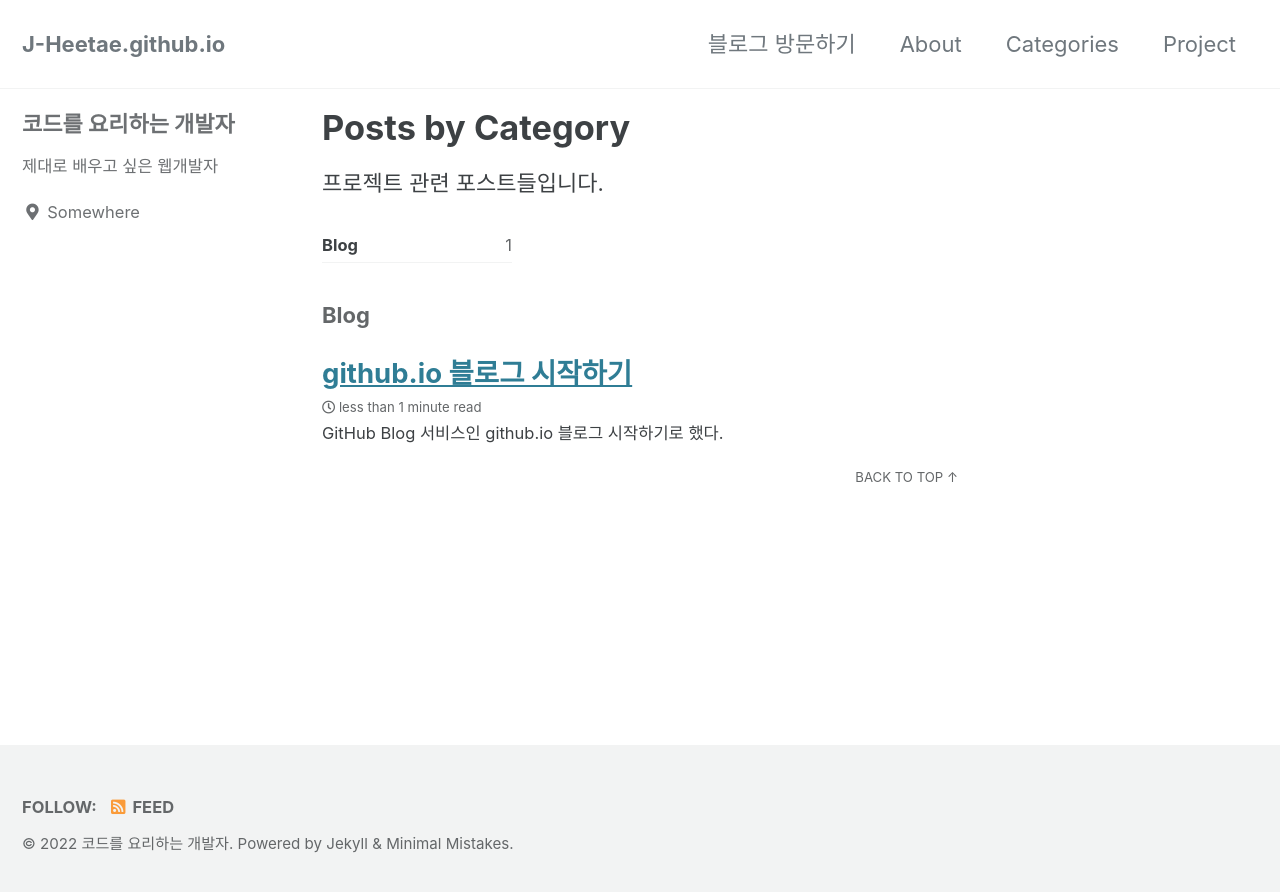
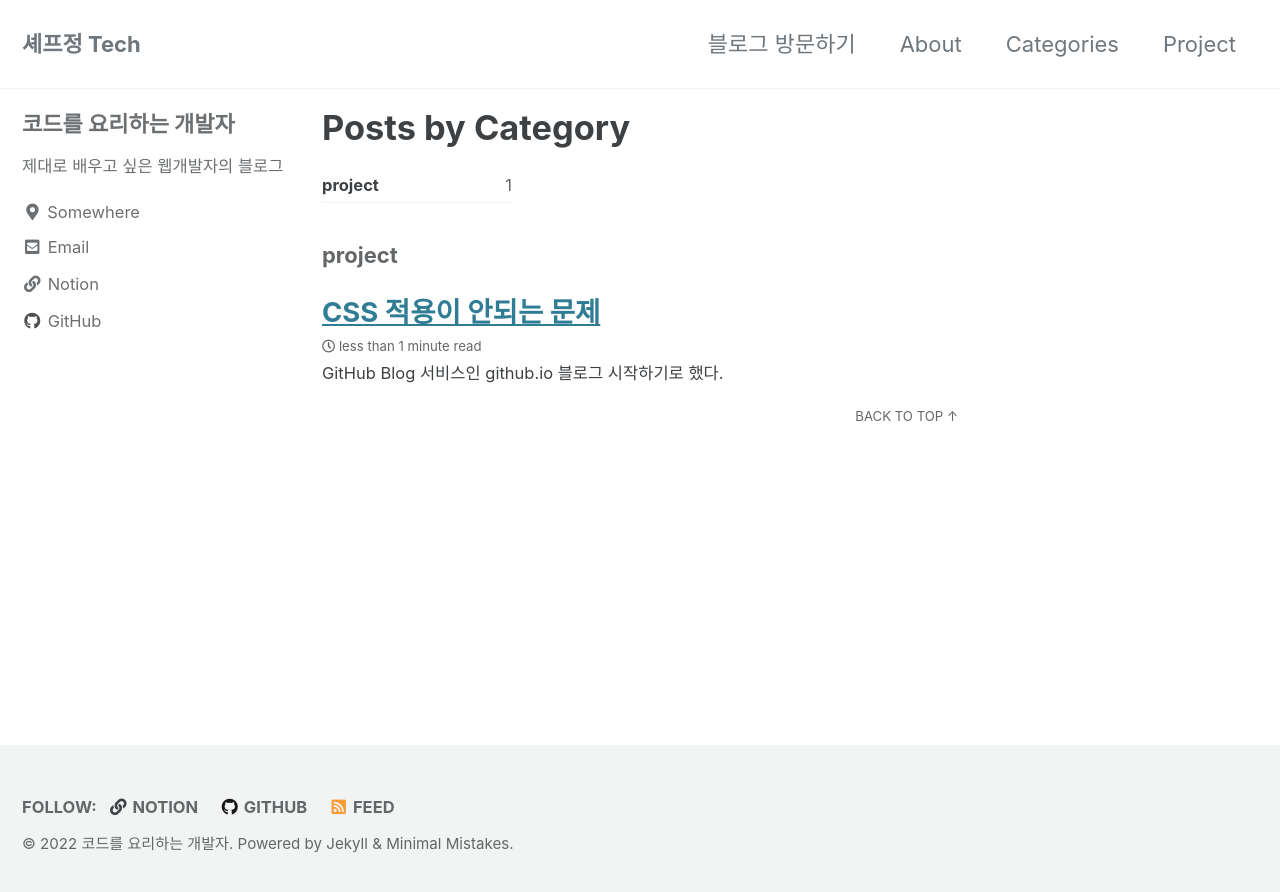
Before and after one commit to J-Heetae/J-Heetae.github.io, a Jekyll site: the page built from _pages/project.md, in a window 1280 px wide. Shown: the top 892 px of the page. Built offline with Jekyll 4.4.1, drawn with Linux system fonts in a browser that asks for light colours; cached includes are drawn as plain includes; part of the change alters nothing that is shown.

Commit message:
project post

```diff
--- a/_config.yml
+++ b/_config.yml
@@ -16,7 +16,7 @@ minimal_mistakes_skin: "default" # "air", "aqua", "contrast", "dark", "dirt", "n
 
 # Site Settings
 locale: "en-US"
-title: "J-Heetae.github.io"
+title: "셰프정 Tech"
 title_separator: "-"
 subtitle: # site tagline that appears below site title in masthead
 name: "코드를 요리하는 개발자"
@@ -105,28 +105,19 @@ analytics:
 author:
   name: "코드를 요리하는 개발자"
   avatar: # path of avatar image, e.g. "/assets/images/bio-photo.jpg"
-  bio: "제대로 배우고 싶은 웹개발자"
+  bio: "제대로 배우고 싶은 웹개발자의 블로그"
   location: "Somewhere"
   email:
   links:
     - label: "Email"
       icon: "fas fa-fw fa-envelope-square"
-      # url: "mailto:your.name@email.com"
-    - label: "Website"
+      url: "mailto:th1563@email.com"
+    - label: "Notion"
       icon: "fas fa-fw fa-link"
-      # url: "https://your-website.com"
-    - label: "Twitter"
-      icon: "fab fa-fw fa-twitter-square"
-      # url: "https://twitter.com/"
-    - label: "Facebook"
-      icon: "fab fa-fw fa-facebook-square"
-      # url: "https://facebook.com/"
+      url: "https://www.notion.so/1cab75a10fba474c8bc41fdba90489ff"
     - label: "GitHub"
       icon: "fab fa-fw fa-github"
-      # url: "https://github.com/"
-    - label: "Instagram"
-      icon: "fab fa-fw fa-instagram"
-      # url: "https://instagram.com/"
+      url: "hhttps://github.com/J-Heetae"
 
 # Site Footer
 footer:
@@ -137,9 +128,12 @@ footer:
     - label: "Facebook"
       icon: "fab fa-fw fa-facebook-square"
       # url:
+    - label: "Notion"
+      icon: "fas fa-fw fa-link"
+      url: "https://www.notion.so/1cab75a10fba474c8bc41fdba90489ff"
     - label: "GitHub"
       icon: "fab fa-fw fa-github"
-      # url:
+      url: "hhttps://github.com/J-Heetae"
     - label: "GitLab"
       icon: "fab fa-fw fa-gitlab"
       # url:
--- a/_pages/project.md
+++ b/_pages/project.md
@@ -5,5 +5,3 @@ permalink: /categories/project/
 author_profile: true
 taxonomy: 프로젝트
 ---
-
-프로젝트 관련 포스트들입니다.
--- a/_posts/2022-10-23-first-post.md
+++ /dev/null
@@ -1,20 +0,0 @@
----
-title: "github.io 블로그 시작하기"
-excerpt: "GitHub Blog 서비스인 github.io 블로그 시작하기로 했다."
-
-categories:
-  - Blog
-tags:
-  - Blog
-last_modified_at: 2022-10-23T08:06:00-05:00
----
-
-GitHub Blog 서비스인 github.io 블로그 시작하기로 했다.
-GitHub Blog 서비스의 이름은 Pages이다.
-
-Pages가 다른 블로그 플랫폼 보다 편한 것 같아서 마음에 든다.
-다른 사람들도 같이 많이 사용했으면 좋겠다는 생각이 든다.
-
-YFM에서 정의한 제목을 이중 괄호 구문으로 본문에 추가할 수 있다.
-이 글의 제목은 {{ page.title }}이고
-마지막으로 수정된 시간은 {{ page.last_modified_at }}이다.
--- /dev/null
+++ b/_posts/2022-10-24-project-1.md
@@ -0,0 +1,31 @@
+---
+title: "CSS 적용이 안되는 문제"
+excerpt: "GitHub Blog 서비스인 github.io 블로그 시작하기로 했다."
+
+categories:
+  - project
+tags:
+  - project
+last_modified_at: 2022-10-24
+---
+
+최근 다시 만들고 있는 프로젝트의 프론트단 개발에서 문제가 발생했다.
+
+메인 페이지를 만드는데 html 문서 하나에 css까지 함께 작성하다가
+
+완성 후에 타임리프 레이아웃을 적용하기 위해 fragment로 각각 쪼개고,
+
+css도 관리를 쉽게 하기 위해 html에서 분리해 여러 파일로 나눴는데
+
+나누고 난 뒤 css가 일부는 적용이 되고 일부는 적용이 되지 않는 것이다.
+
+이게 타임리프를 잘못 적용한건가(분명히 타임리프에서 문제가 생긴거라고 생각했었다.)
+
+어디 오타라도 적은건가? 한참을 찾아보다가 한 블로그를 보고 설마...??
+
+역시 설마가 사람 잡는다고,
+
+@charset "utf-8"
+css파일에 @charset "utf-8"를 적용해주지 않았다.
+
+요새 한참을 스프링 공부한다고 프론트단을 만들지 않다보니 너무 기본적인 부분에서 실수가 났다.
```
